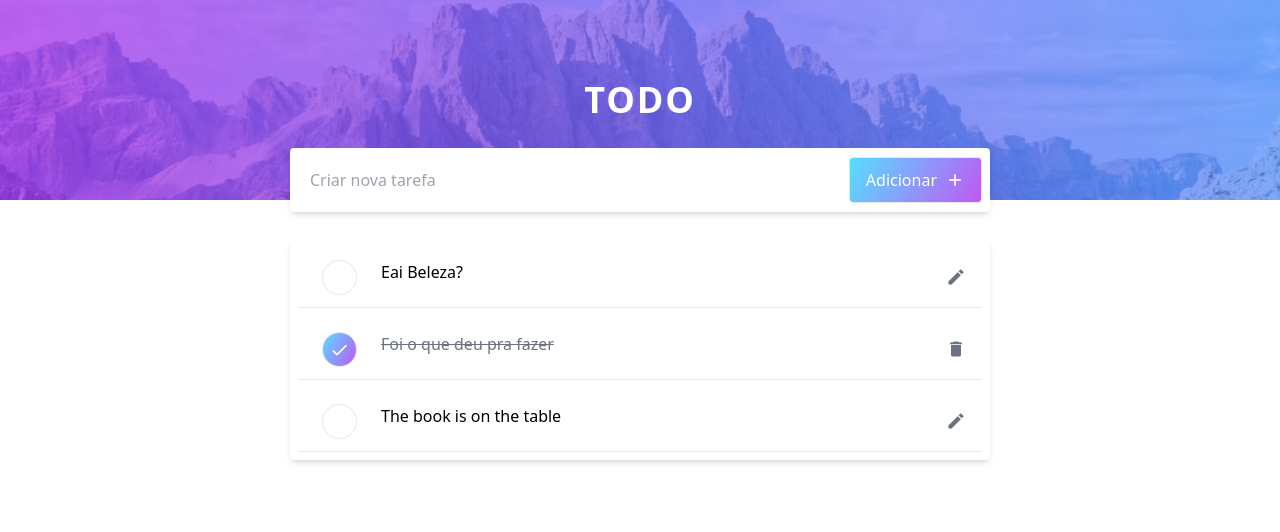
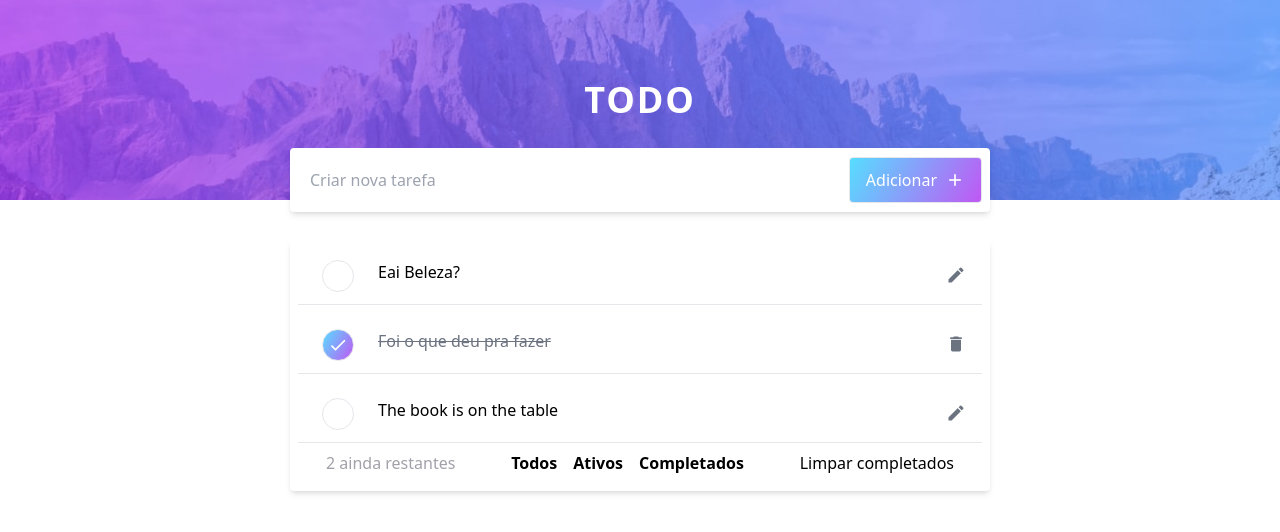
Before and after one commit to AltamiroF-22/TODO_NUXT, a Nuxt app: page / in a window 1280 px wide. Shown: the top 532 px of the page. Built offline with nearby package versions, Linux system fonts and the light colour scheme.

Commit message:
taskFooter, list tasks left

```diff
--- a/components/Task.vue
+++ b/components/Task.vue
@@ -4,7 +4,7 @@
         <!-- Botão -->
         <button
           @click="toggleTask"
-          class="rounded-full bg-white border flex items-center justify-center mx-4 w-[35px] h-[35px] hover:bg-gray-200 transition"
+          class="rounded-full bg-white border flex items-center justify-center mx-4 w-[2rem] h-[2rem] hover:bg-gray-200 transition"
           :class="{'bg-[linear-gradient(120deg,_hsl(192,100%,67%),_hsl(280,87%,65%))] hover:opacity-75' : task.completed}">
           <i v-if="task.completed" class="material-icons text-xl text-white">check</i>
         </button>
--- /dev/null
+++ b/components/TaskFooter.vue
@@ -0,0 +1,24 @@
+<template>
+    <div class="py-2 px-7 flex items-center justify-between w-full">
+        <p class="text-zinc-400">{{ countItemsLeft }} ainda restantes</p>
+        <div class="flex gap-4">
+            <button class="transition font-semibold hover:text-blue-500">Todos</button>
+            <button class="transition font-semibold hover:text-blue-500">Ativos</button>
+            <button class="transition font-semibold hover:text-blue-500">Completados</button>
+        </div>
+        <button class="transition hover:text-blue-500">Limpar completados</button>
+    </div>
+</template>
+
+<script setup>
+import { computed } from 'vue';
+
+const props = defineProps({
+  task: Array
+});
+
+// Computed property para contar os itens ativos (não concluídos)
+const countItemsLeft = computed(() => {
+  return (props.task || []).filter(t => !t.completed).length;
+});
+</script>
--- a/pages/index.vue
+++ b/pages/index.vue
@@ -11,7 +11,8 @@
             <i class="material-icons text-xl text-white">add</i>
           </button>
         </Container>
-        <Container class="min-h-[150px] flex justify-center items-center">
+        <Container :class="data.length !== 0 ? 'justify-between' : 'justify-center'"
+          class="min-h-[150px] flex  items-center flex-col">
           <p v-if="data.length === 0" class="text-gray-400">Sem Tarefas no momento...</p>
           <div v-else class="flex flex-col w-full gap-3">
             <Task
@@ -22,6 +23,7 @@
               @delete="deleteTask"
               @edit="editTask"/>
           </div>
+          <TaskFooter :task="data" v-if="data.length !== 0"/>
         </Container>
       </div>
     </div>
@@ -51,7 +53,7 @@
     } else {
       // Adiciona uma nova tarefa
       data.value.push({
-        id: data.value.length + 1,
+        id: Date.now(),
         completed: false,
         task: taskValue.value
       })
```
